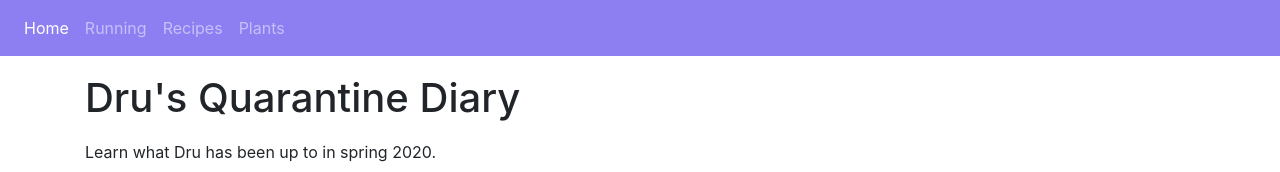
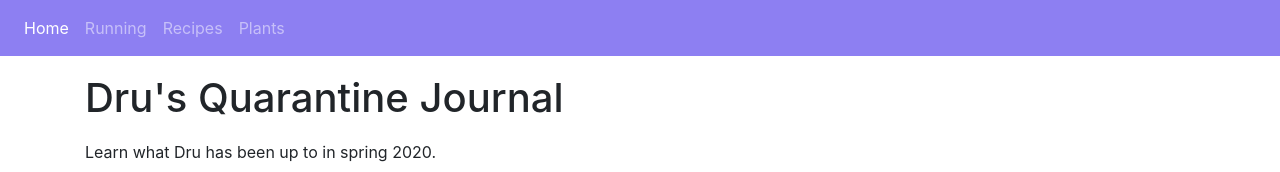
Before and after one commit to drufalco/harvard_project0, a plain HTML site: page index.html in a window 1280 px wide. Shown: the top 172 px of the page. Drawn offline with nearby package versions, Linux system fonts and the light colour scheme.

Commit message:
Updating title on first page

```diff
--- a/index.html
+++ b/index.html
@@ -24,7 +24,7 @@
 
     <body>
         <div class="container">
-            <h1>Dru's Quarantine Diary</h1>
+            <h1>Dru's Quarantine Journal</h1>
                 <p> Learn what Dru has been up to in spring 2020.</p>
                 <p class="screen-only">
                     And more on <a target="_blank" href="https://www.linkedin.com/in/drusillafalco/">LinkedIn.</a>
```
